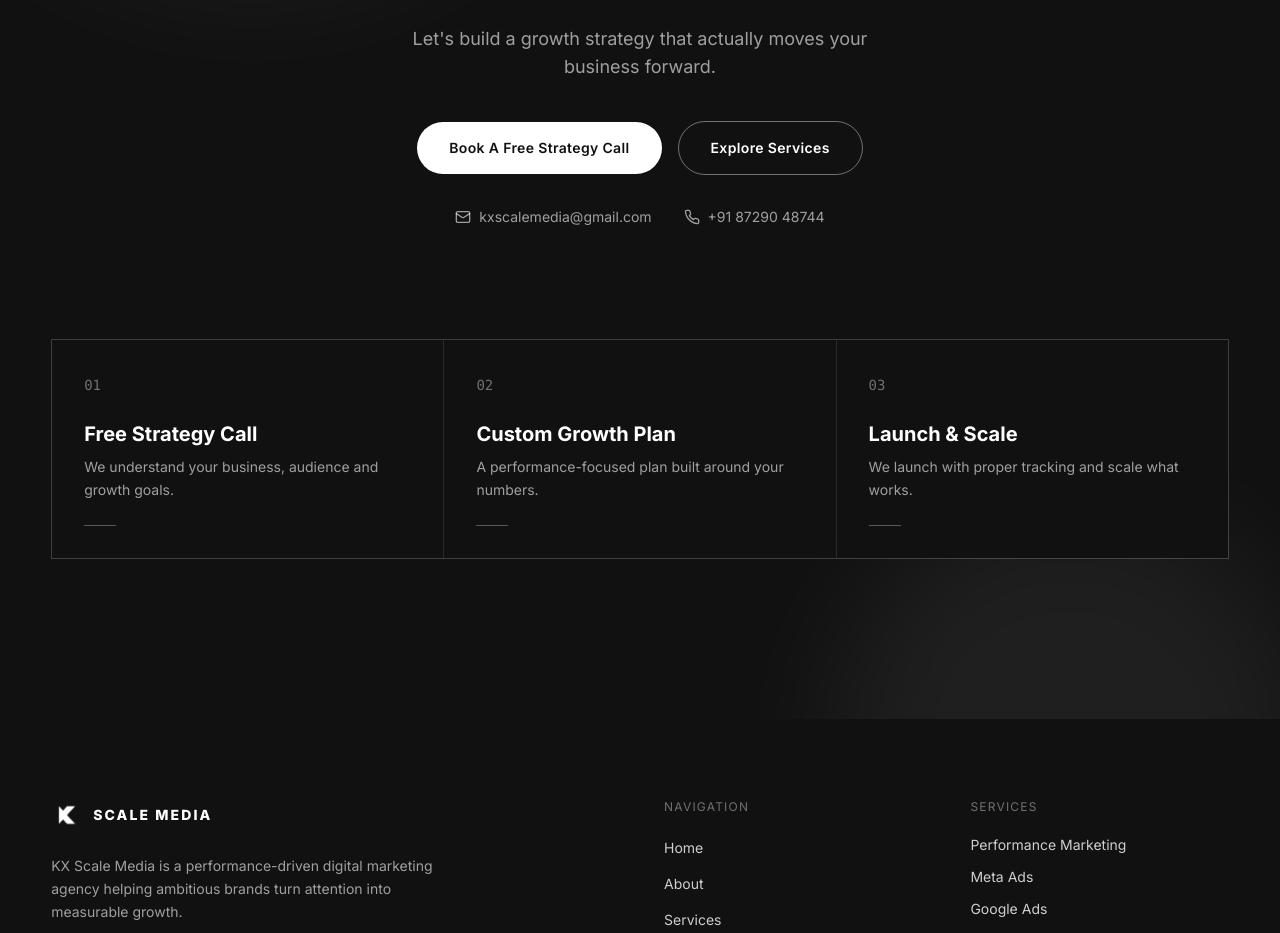
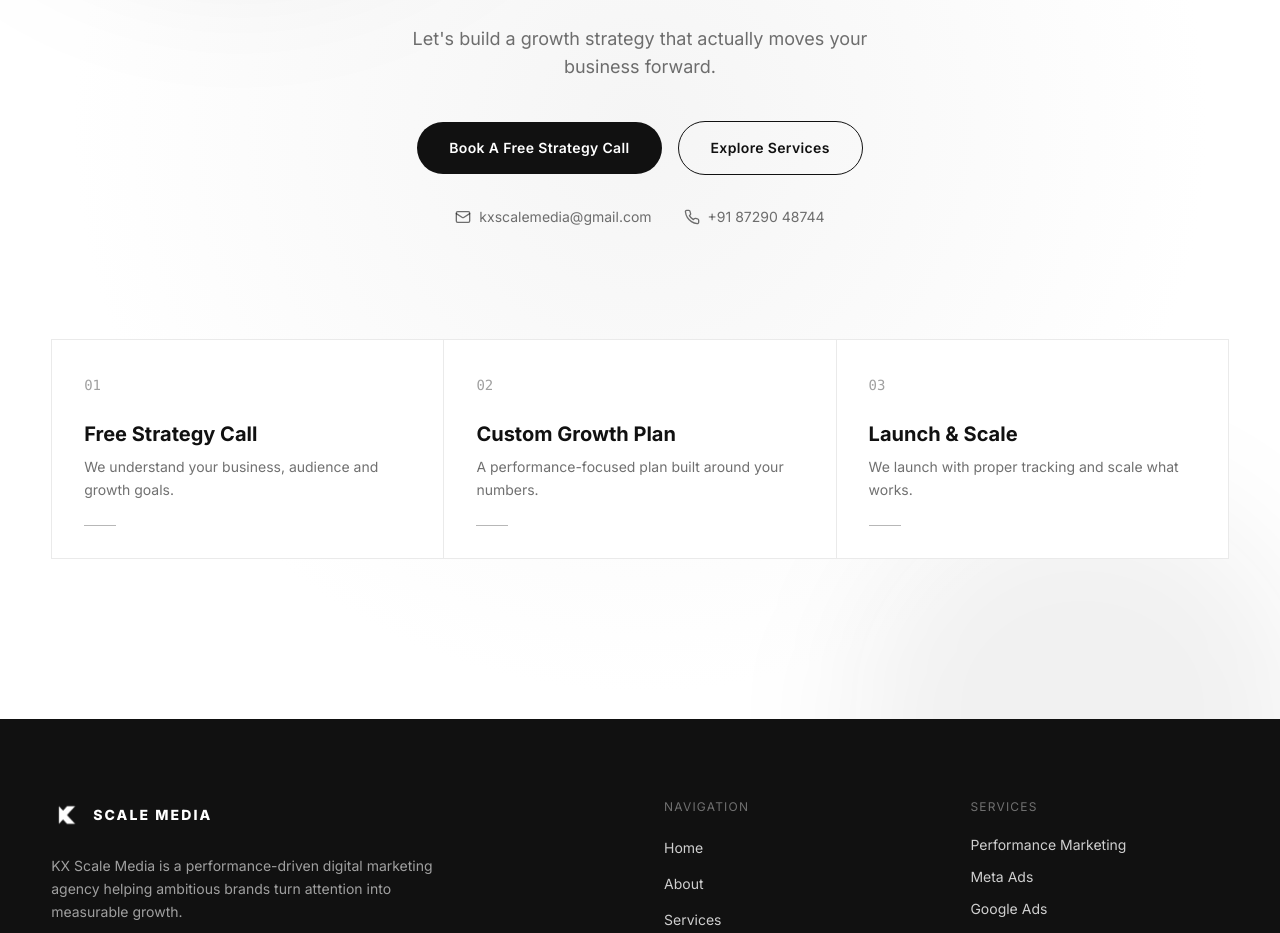
Before and after one commit to dushyantsoni273-ai/Kx-Scale-media, a Next.js app: page / in a window 1280 px wide. Shown: the part 5720-6653 px from the top of the page. Built offline with nearby package versions, Linux system fonts and the light colour scheme.

Commit message:
Make final CTA white theme

```diff
--- a/components/home/FinalCTA.tsx
+++ b/components/home/FinalCTA.tsx
@@ -17,18 +17,19 @@ const marqueeWords = ["Let's Scale", "Performance", "Creative", "Growth", "Resul
 
 export default function FinalCTA() {
   return (
-    <section className="relative overflow-hidden bg-ink text-white py-28 md:py-40">
-      {/* Soft animated glow behind the content */}
+    <section className="relative overflow-hidden bg-white py-28 md:py-40">
+      {/* Soft grey animated glow */}
       <div className="pointer-events-none absolute inset-0">
+        <div className="absolute inset-0 bg-[radial-gradient(circle_at_center,_#F5F5F5,_transparent_65%)]" />
         <motion.div
-          className="absolute rounded-full bg-white/[0.08] blur-3xl"
-          style={{ width: "46vw", height: "46vw", maxWidth: 640, maxHeight: 640, top: "-20%", left: "-8%" }}
+          className="absolute rounded-full bg-ink/[0.07] blur-3xl"
+          style={{ width: "44vw", height: "44vw", maxWidth: 620, maxHeight: 620, top: "-18%", left: "-8%" }}
           animate={{ x: [0, 60, -20, 0], y: [0, 40, -10, 0], scale: [1, 1.15, 0.95, 1] }}
           transition={{ duration: 22, repeat: Infinity, ease: "easeInOut" }}
         />
         <motion.div
-          className="absolute rounded-full bg-white/[0.06] blur-3xl"
-          style={{ width: "40vw", height: "40vw", maxWidth: 560, maxHeight: 560, bottom: "-25%", right: "-6%" }}
+          className="absolute rounded-full bg-ink/[0.06] blur-3xl"
+          style={{ width: "38vw", height: "38vw", maxWidth: 540, maxHeight: 540, bottom: "-22%", right: "-6%" }}
           animate={{ x: [0, -50, 20, 0], y: [0, -30, 15, 0], scale: [1, 0.92, 1.1, 1] }}
           transition={{ duration: 26, repeat: Infinity, ease: "easeInOut", delay: 2 }}
         />
@@ -41,9 +42,9 @@ export default function FinalCTA() {
             <span
               key={w}
               className="whitespace-nowrap font-display font-extrabold uppercase leading-none text-[clamp(3rem,9vw,8rem)]"
-              style={{ WebkitTextStroke: "1px rgba(255,255,255,0.28)", color: "transparent" }}
+              style={{ WebkitTextStroke: "1px rgba(17,17,17,0.22)", color: "transparent" }}
             >
-              {w} <span className="mx-6 text-white/30">✦</span>
+              {w} <span className="mx-6 text-ink/25">✦</span>
             </span>
           ))}
         </InfiniteSlider>
@@ -55,41 +56,51 @@ export default function FinalCTA() {
         </h2>
 
         <FadeUp delay={0.2}>
-          <p className="mt-6 max-w-lg mx-auto text-white/60 text-lg">
+          <p className="mt-6 max-w-lg mx-auto text-ink/60 text-lg">
             Let&apos;s build a growth strategy that actually moves your business forward.
           </p>
         </FadeUp>
 
         <FadeUp delay={0.35} className="mt-10 flex flex-wrap items-center justify-center gap-4">
-          <MagneticButton href="/contact" className="!bg-white !text-ink hover:!bg-white/90">
-            Book A Free Strategy Call
-          </MagneticButton>
-          <MagneticButton
-            href="/services"
-            variant="outline"
-            className="!border-white/40 !text-white hover:!bg-white hover:!text-ink"
-          >
+          <MagneticButton href="/contact">Book A Free Strategy Call</MagneticButton>
+          <MagneticButton href="/services" variant="outline">
             Explore Services
           </MagneticButton>
         </FadeUp>
 
-        <FadeUp delay={0.45} className="mt-8 flex flex-wrap items-center justify-center gap-x-8 gap-y-3 text-sm text-white/60">
-          <a href="mailto:kxscalemedia@gmail.com" data-cursor="hover" className="flex items-center gap-2 hover:text-white transition-colors">
+        <FadeUp delay={0.45} className="mt-8 flex flex-wrap items-center justify-center gap-x-8 gap-y-3 text-sm text-ink/60">
+          <a href="mailto:kxscalemedia@gmail.com" data-cursor="hover" className="flex items-center gap-2 hover:text-ink transition-colors">
             <Mail size={16} /> kxscalemedia@gmail.com
           </a>
-          <a href="tel:+918729048744" data-cursor="hover" className="flex items-center gap-2 hover:text-white transition-colors">
+          <a href="tel:+918729048744" data-cursor="hover" className="flex items-center gap-2 hover:text-ink transition-colors">
             <Phone size={16} /> +91 87290 48744
           </a>
         </FadeUp>
 
-        {/* What happens next */}
-        <div className="mt-20 md:mt-28 grid grid-cols-1 md:grid-cols-3 gap-px bg-white/10 border border-white/10 text-left">
+        {/* What happens next — cards invert to black on hover */}
+        <div className="mt-20 md:mt-28 grid grid-cols-1 md:grid-cols-3 gap-px bg-line border border-line text-left">
           {steps.map((s, i) => (
-            <FadeUp key={s.n} delay={0.1 * i} className="bg-ink p-8 group">
-              <span className="text-sm font-mono text-white/40">{s.n}</span>
-              <h3 className="mt-6 text-xl font-bold">{s.title}</h3>
-              <p className="mt-2 text-sm text-white/60 leading-relaxed">{s.desc}</p>
-              <div className="mt-6 h-px w-8 bg-white/30 transition-all duration-500 group-hover:w-full" />
+            <FadeUp key={s.n} delay={0.1 * i}>
+              <div data-cursor="hover" className="group relative h-full bg-white p-8 overflow-hidden">
+                <motion.div
+                  className="absolute inset-0 bg-ink"
+                  initial={{ y: "100%" }}
+                  whileHover={{ y: "0%" }}
+                  transition={{ duration: 0.5, ease: [0.16, 1, 0.3, 1] }}
+                />
+                <div className="relative z-10">
+                  <span className="text-sm font-mono text-ink/40 group-hover:text-white/50 transition-colors duration-500">
+                    {s.n}
+                  </span>
+                  <h3 className="mt-6 text-xl font-bold group-hover:text-white transition-colors duration-500">
+                    {s.title}
+                  </h3>
+                  <p className="mt-2 text-sm text-ink/60 group-hover:text-white/70 leading-relaxed transition-colors duration-500">
+                    {s.desc}
+                  </p>
+                  <div className="mt-6 h-px w-8 bg-ink/30 group-hover:bg-white/40 transition-all duration-500 group-hover:w-full" />
+                </div>
+              </div>
             </FadeUp>
           ))}
         </div>
```
